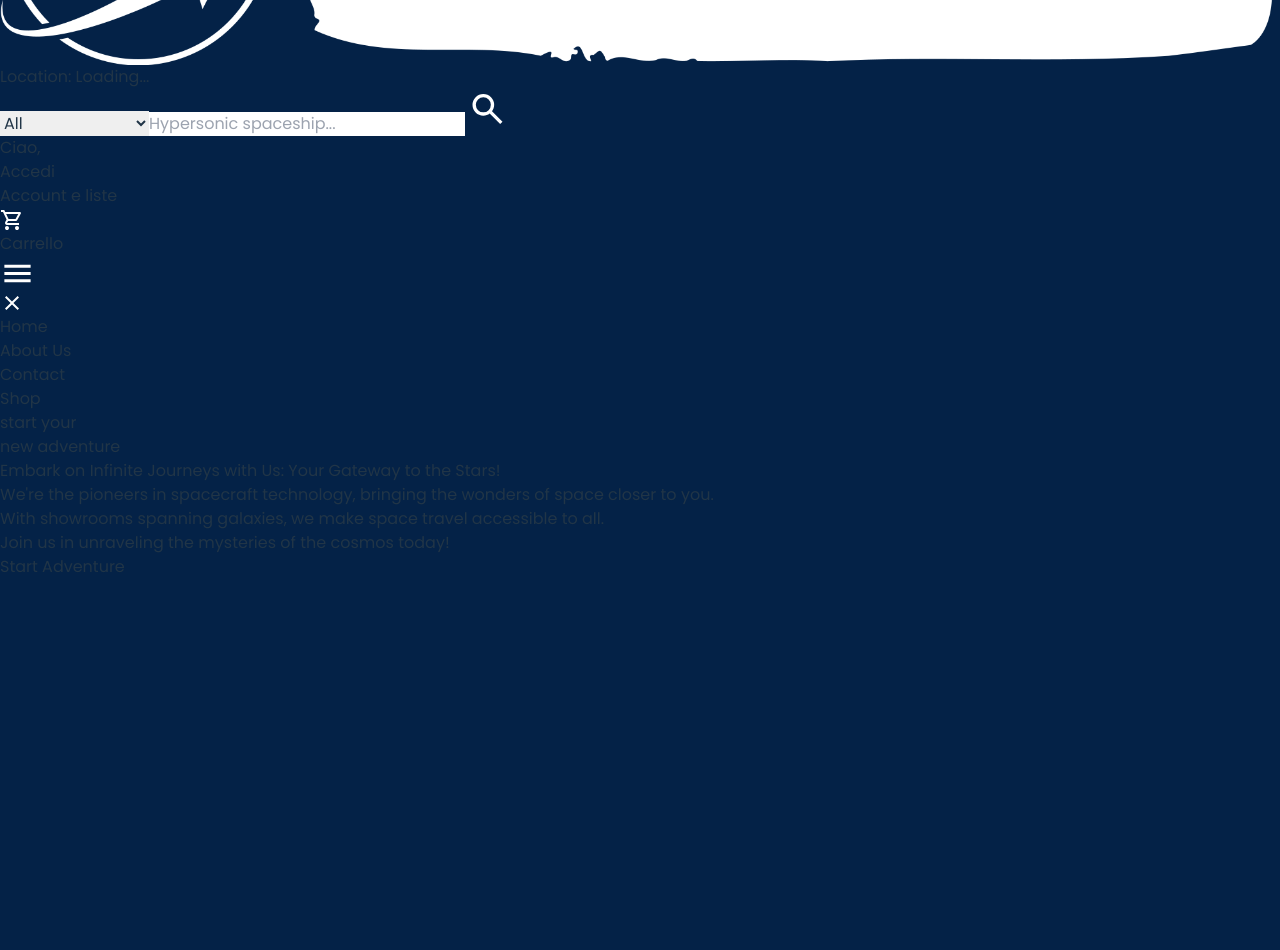
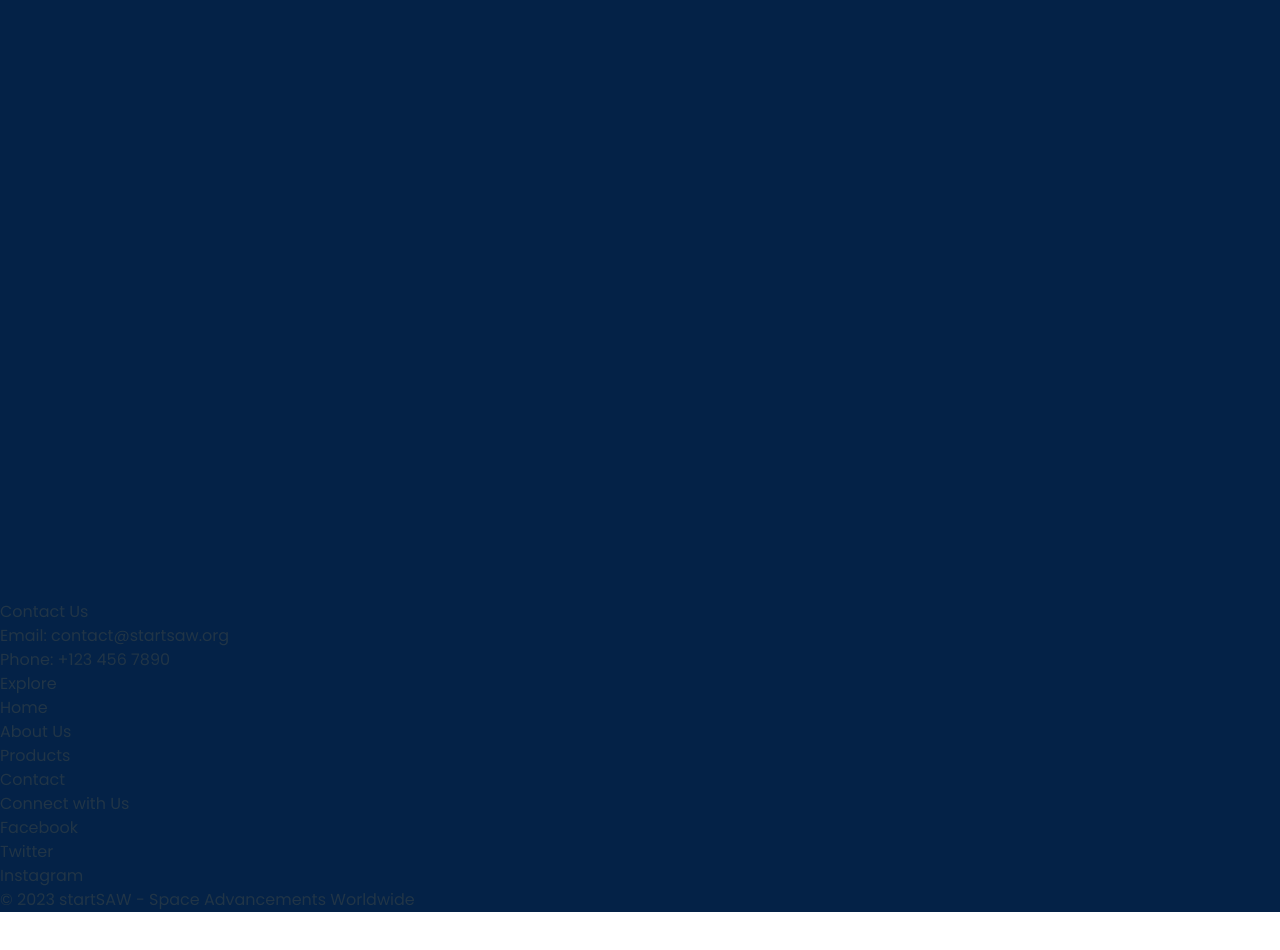
Before and after one commit to matteofazzeri/old-project-saw, a React (Vite) app in the folder sawProject/client/: page /home in a window 1280 px wide. Shown: the part 200-1150 px from the top of the page. After the commit the page ends 1112 px from the top, so only its background shows below. Built offline with nearby package versions, Linux system fonts and the light colour scheme; no server answers.

Commit message:
added footer section

```diff
--- a/sawProject/client/index.html
+++ b/sawProject/client/index.html
@@ -3,7 +3,7 @@
   <head>
     <meta charset="UTF-8" />
 
-    <link rel="icon" type="image/svg+xml" href="./public/icon-rocket.svg" />
+    <link rel="icon" type="image/svg+xml" href="/icon-rocket.svg" />
     <meta name="viewport" content="width=device-width, initial-scale=1.0" />
 
     <!-- usefull link for icon/fonts -->
--- /dev/null
+++ b/sawProject/client/src/components/Footer.jsx
@@ -0,0 +1,40 @@
+import React from 'react'
+
+const Footer = () => {
+  return (
+    <footer className='w-auto h-fit bg-slate-800'>
+        <div className='w-full flex justify-center items-center flex-col'>
+            <div className="w-[90%] mx-auto flex justify-center items-center flex-col md:flex-row md:items-start md:justify-evenly text-slate-500 py-4">
+                <div className="flex justify-center items-center flex-col">
+                    <h3 className='text-xl font-bold text-gray-500 border-b-[1px] border-gray-500'>Contact Us</h3>
+                    <p>Email: contact@startsaw.org</p>
+                    <p>Phone: +123 456 7890</p>
+                </div>
+                <div className="flex justify-center items-center flex-col">
+                    <h3 className='text-xl font-bold border-b-[1px] border-gray-500'>Explore</h3>
+                    <ul className='flex justify-center items-center flex-col'>
+                        <li><a href="#home">Home</a></li>
+                        <li><a href="#about">About Us</a></li>
+                        <li><a href="#products">Products</a></li>
+                        <li><a href="#contact">Contact</a></li>
+                    </ul>
+                </div>
+                <div className="flex justify-center items-center flex-col">
+                    <h3 className='text-xl font-bold border-b-[1px] border-gray-500'>Connect with Us</h3>
+                    {/* TODO: add icon for socials */}
+                    <ul className="flex justify-center items-center flex-col">
+                        <li><a href="#" target="_blank">Facebook</a></li>
+                        <li><a href="#" target="_blank">Twitter</a></li>
+                        <li><a href="#" target="_blank">Instagram</a></li>
+                    </ul>
+                </div>
+            </div>
+            <div className="text-gray-600 py-2 w-[95%] mx-auto border-t-[1px] border-slate-500 border-dotted flex justify-center items-center flex-col">
+                <p>&copy; 2023 startSAW - Space Advancements Worldwide</p>
+            </div>
+        </div>
+    </footer>
+  )
+}
+
+export default Footer
--- a/sawProject/client/src/components/Home.jsx
+++ b/sawProject/client/src/components/Home.jsx
@@ -28,12 +28,12 @@ const Home = () => {
     exit: { opacity: 0, y: -20 },
   };
   return (
-    <section id="home" className="h-fit w-screen">
+    <section id="home" className="h-screen w-screen">
       {/* check if snap.loggedIn is true or false from localstorage */}
 
-      <div className="text-white w-[95%] mx-auto mt-32">
+      <div className="text-white w-[95%] mx-auto pt-20 sm:pt-28 md:pt-48">
         <motion.h1
-          className="uppercase text-4xl md:text-9xl font-[Nasastyle]"
+          className="uppercase text-4xl sm:text-7xl md:text-8xl xl:text-9xl font-[Nasastyle]"
           animate={{ x: [null, 10, 0] }}
           transition={{ ease: "linear", duration: 1 }}
         >
@@ -63,7 +63,7 @@ const Home = () => {
             repeat: Infinity,
             repeatDelay: 30,
           }}
-          className="w-full flex items-center justify-center mt-24"
+          className="w-full flex items-center justify-center mt-12 md:mt-24"
         >
           <CustomButton
             customStyles={"bg-yellow-600 text-white w-fit"}
--- a/sawProject/client/src/index.css
+++ b/sawProject/client/src/index.css
@@ -32,6 +32,7 @@ body {
   max-width: 100vw;
   min-height: 100vh;
   background-color: #042247;
+  overflow-x: hidden;
 }
 
 a {
--- a/sawProject/client/src/pages/Homepage.jsx
+++ b/sawProject/client/src/pages/Homepage.jsx
@@ -10,6 +10,7 @@ import settings from "../settings/state";
 import Home from "../components/Home";
 import AboutUs from "../components/AboutUs";
 import Navbar from "../components/Navbar";
+import Footer from "../components/Footer";
 
 const Homepage = () => {
   const { state, userInfo } = settings;
@@ -27,8 +28,8 @@ const Homepage = () => {
 
   return (
     <>
-      <Navbar />
       <Home />
+      <Footer />
     </>
   );
 };
--- a/sawProject/client/src/pages/Store.jsx
+++ b/sawProject/client/src/pages/Store.jsx
@@ -29,7 +29,7 @@ const Store = () => {
             .then((res) => res.json())
             .then((data) => {
               setItems(data);
-              //console.log(data);
+              console.log(data);
             })
             .catch((err) => console.log(err));
         }
@@ -48,8 +48,11 @@ const Store = () => {
     <>
       <Navbar />
       <section className="w-full h-fit pt-20 md:pt-24 text-white">
-        {items === null || items === undefined ? (
-          <p>Search Something...</p>
+        {items === null || items.length <= 0 ? (
+          <p>
+            Oops! No products found. Try another search or explore our
+            categories for more options.
+          </p>
         ) : (
           <div id="card-container" className="">
             {items.map((item) => (
```
Also changed, not shown: 2 other files (tests, documents, lock files or other folders).
